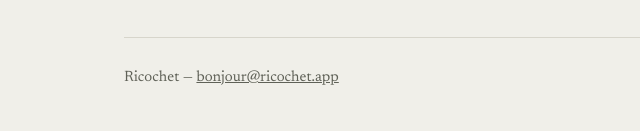
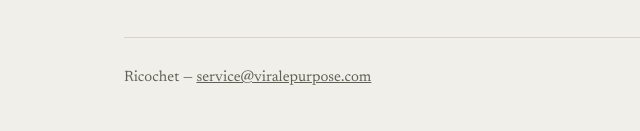
Before and after one commit to pedros814/tiktok-repurposer, a website: page public/index.html in a window 1280 px wide. Shown: the part 2056-2187 px from the top of the page, 0-640 px from the left. Drawn offline with Linux system fonts and the light colour scheme.

```diff
--- a/public/index.html
+++ b/public/index.html
@@ -197,7 +197,7 @@ Dans votre métier, à quoi reconnaissez-vous quelqu'un qui sait, par rapport à
     </div>
   </section>
 
-  <footer>Ricochet — <a href="mailto:service@viralrepurpose.com/" style="color:inherit">bonjour@ricochet.app</a></footer>
+  <footer>Ricochet — <a href="mailto:service@viralrepurpose.com/" style="color:inherit">service@viralepurpose.com</a></footer>
 </div>
 
 <script>
```
